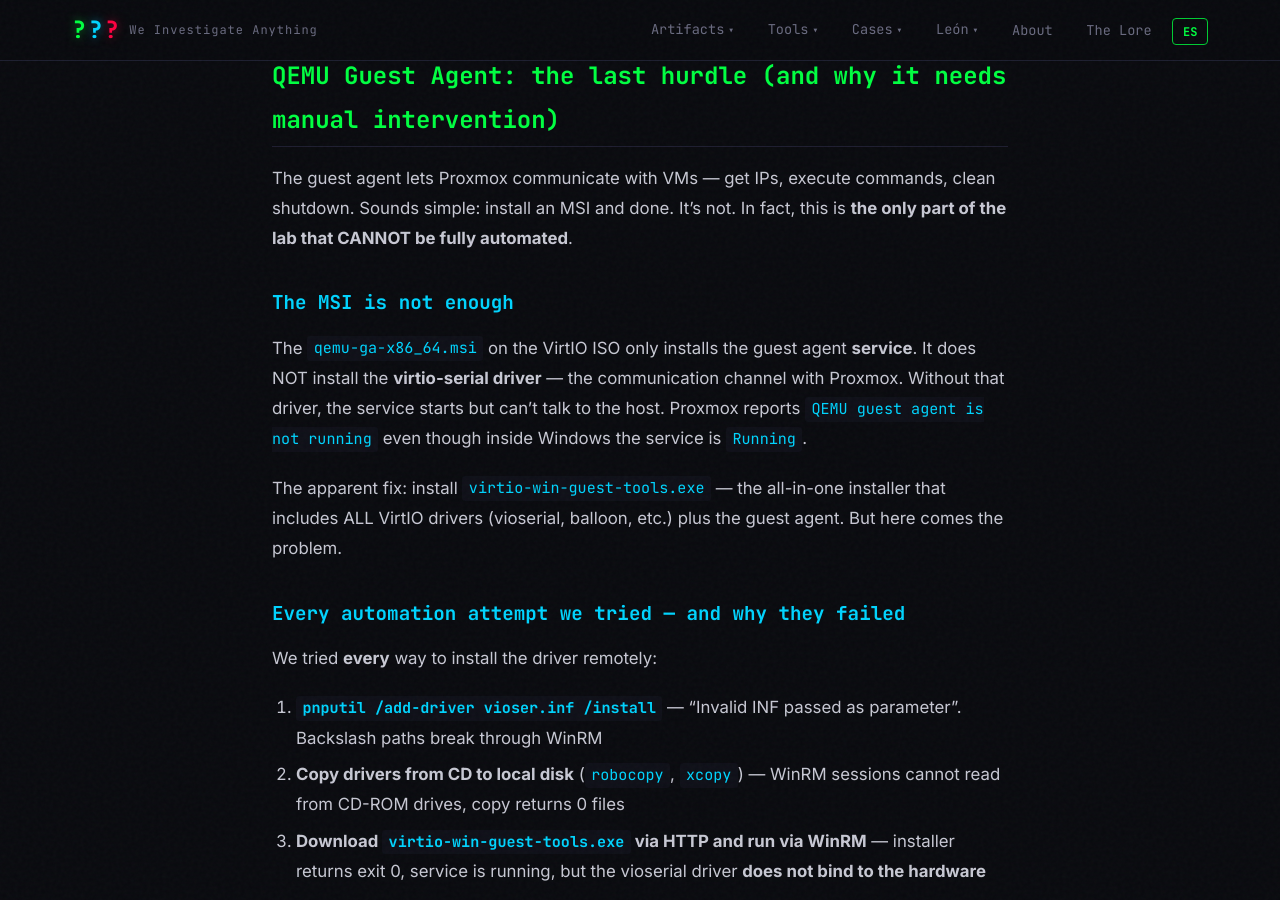
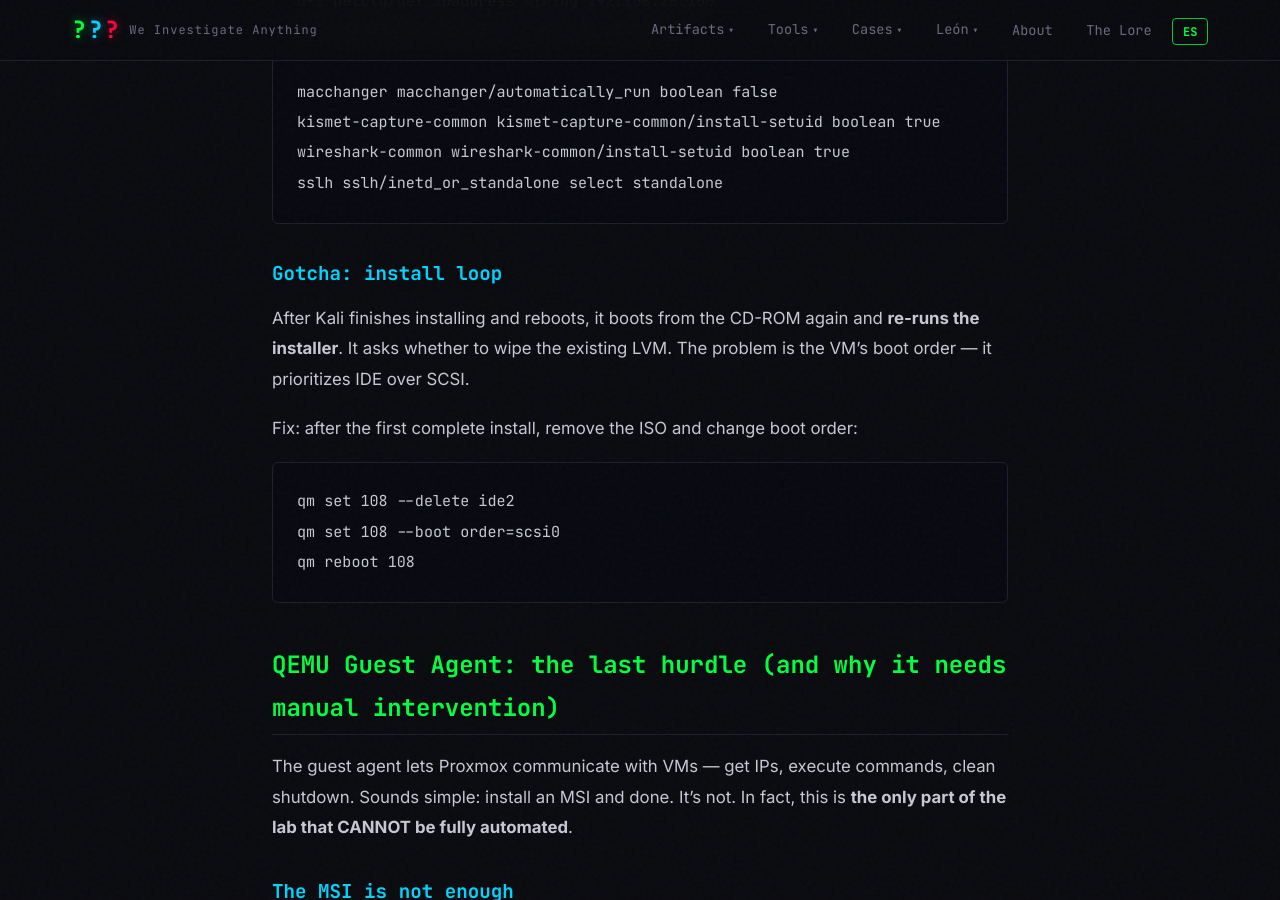
Before and after one commit to jupyterj0nes/jupyterj0nes.github.io, a Jekyll site: the page built from _posts/en/2026-04-12-ad-dfir-lab-part2-windows-vms.md, in a window 1280 px wide and 900 px high, scrolled down 6286 px. Built offline with Jekyll 4.4.1, drawn with Linux system fonts in a browser that asks for light colours; comment, search, counter and statistics services are not loaded; some of the changed text lies outside the part shown.

Commit message:
Part 2: document Ubuntu cloud-init + Kali install loop gotchas (ES/EN)

````diff
--- a/_posts/en/2026-04-12-ad-dfir-lab-part2-windows-vms.md
+++ b/_posts/en/2026-04-12-ad-dfir-lab-part2-windows-vms.md
@@ -148,6 +148,12 @@
 
 The VM boots in ~30 seconds with SSH enabled. No ISO, no installer, no prompts.
 
+**Gotcha**: the Ubuntu cloud image is minimal and **does not include `qemu-guest-agent`**. Proxmox cloud-init doesn't install packages either — it only configures users, network and SSH. After first boot you need to SSH in and install it:
+
+```bash
+ssh ubuntu@VM_IP 'sudo apt install -y qemu-guest-agent && sudo systemctl enable --now qemu-guest-agent'
+```
+
 ## Kali: Preseed injected into the initrd
 
 Kali was the most complex to automate. Three problems:
@@ -189,6 +195,18 @@
 kismet-capture-common kismet-capture-common/install-setuid boolean true
 wireshark-common wireshark-common/install-setuid boolean true
 sslh sslh/inetd_or_standalone select standalone
+```
+
+### Gotcha: install loop
+
+After Kali finishes installing and reboots, it boots from the CD-ROM again and **re-runs the installer**. It asks whether to wipe the existing LVM. The problem is the VM's boot order — it prioritizes IDE over SCSI.
+
+Fix: after the first complete install, remove the ISO and change boot order:
+
+```bash
+qm set 108 --delete ide2
+qm set 108 --boot order=scsi0
+qm reboot 108
 ```
 
 ## QEMU Guest Agent: the last hurdle (and why it needs manual intervention)
````
Also changed, not shown: _posts/es/2026-04-12-ad-dfir-lab-part2-windows-vms.md (+18 -0 lines).
